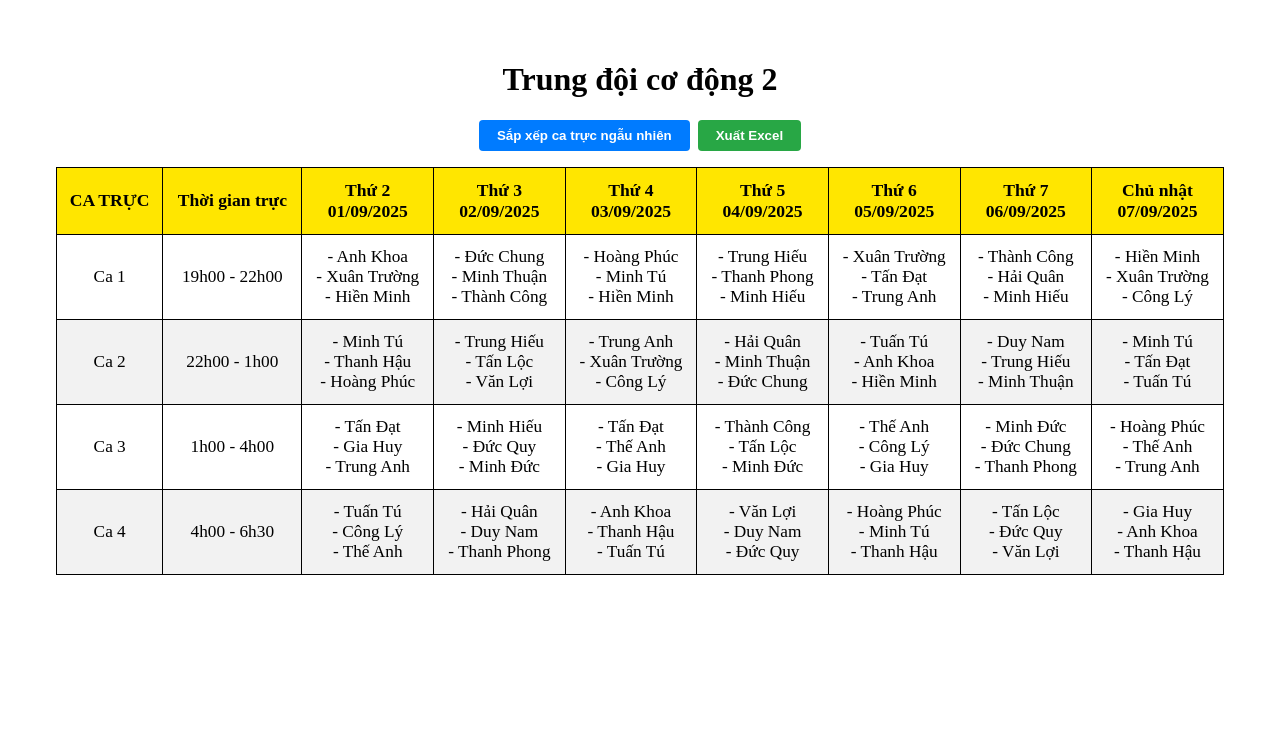
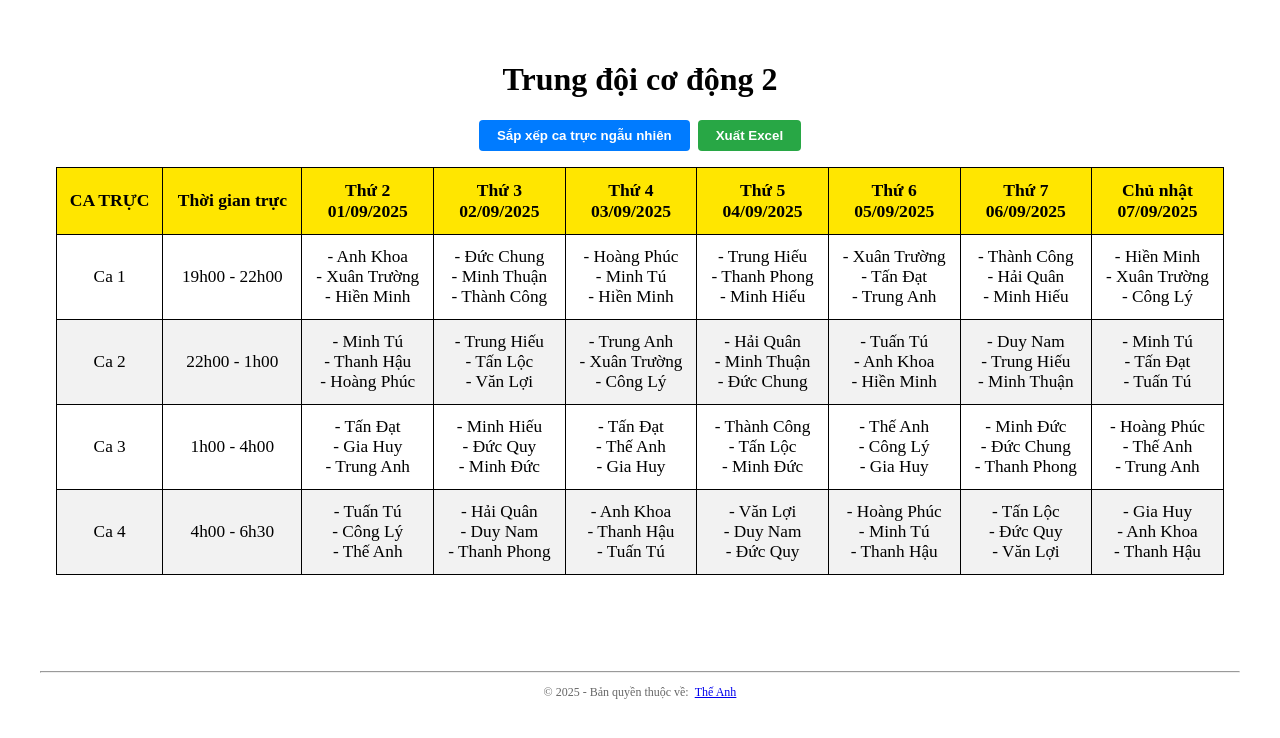
Before and after one commit to teadev2002/xep-ca-ngau-nhien, a React (Vite) app: page / in a window 1280 px wide. Shown: the top 738 px of the page. Built offline with nearby package versions, Linux system fonts and the light colour scheme.

Commit message:
no copy right

```diff
--- a/src/App.jsx
+++ b/src/App.jsx
@@ -184,6 +184,16 @@ function App() {
           </tbody>
         </table>
       </div>
+      <br /> <br /> <br /> <br />
+      <div>
+        <footer>
+          <hr />
+          <p style={{ textAlign: 'center', fontSize: 12, color: '#666' }}>
+            &copy; 2025 - Bản quyền thuộc về: &nbsp;
+             <a href="https://www.facebook.com/theanh24.it" target="_blank" rel="noopener noreferrer">Thế Anh</a>
+          </p>
+        </footer>
+      </div>
     </>
   )
 }
```
